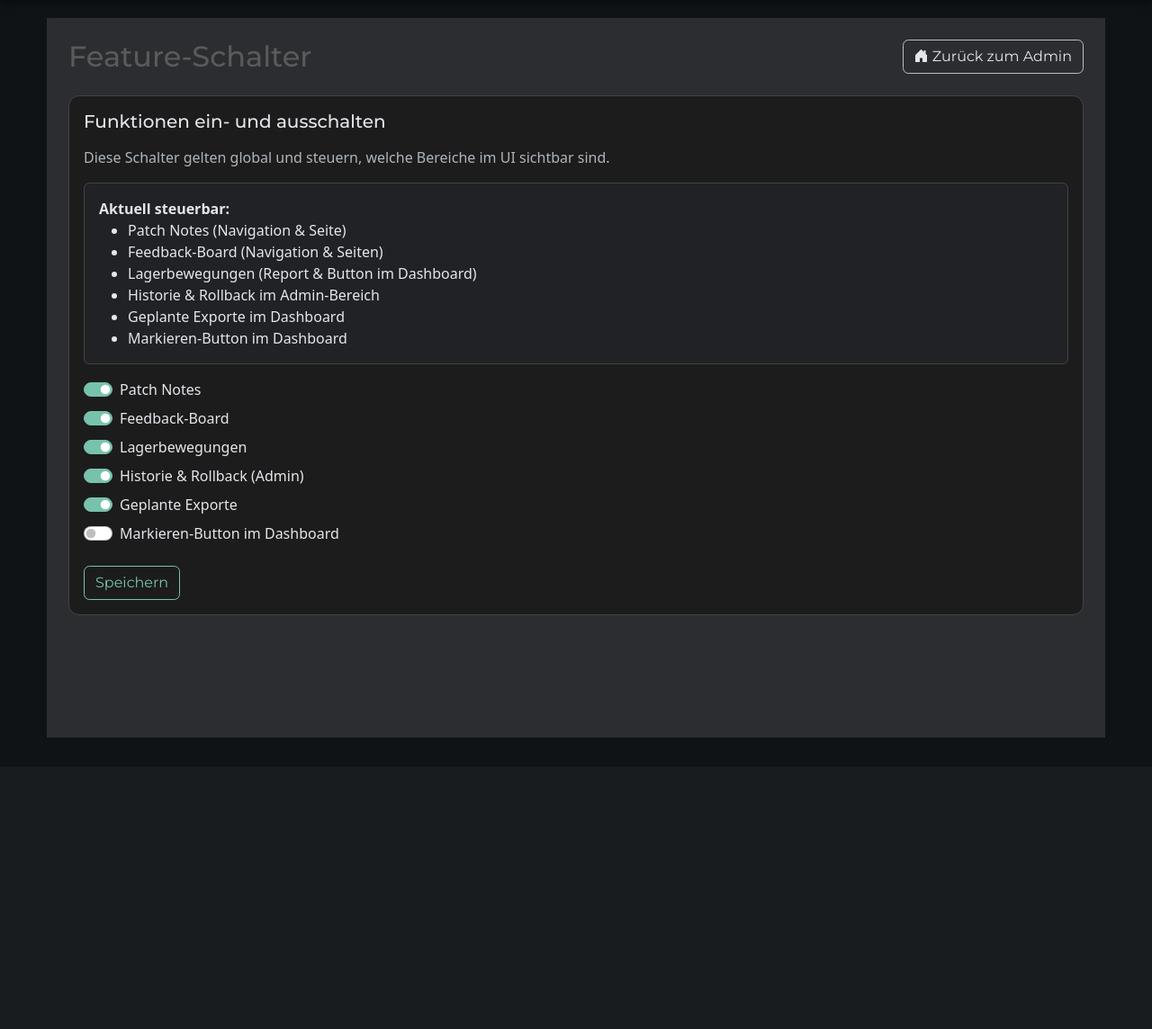
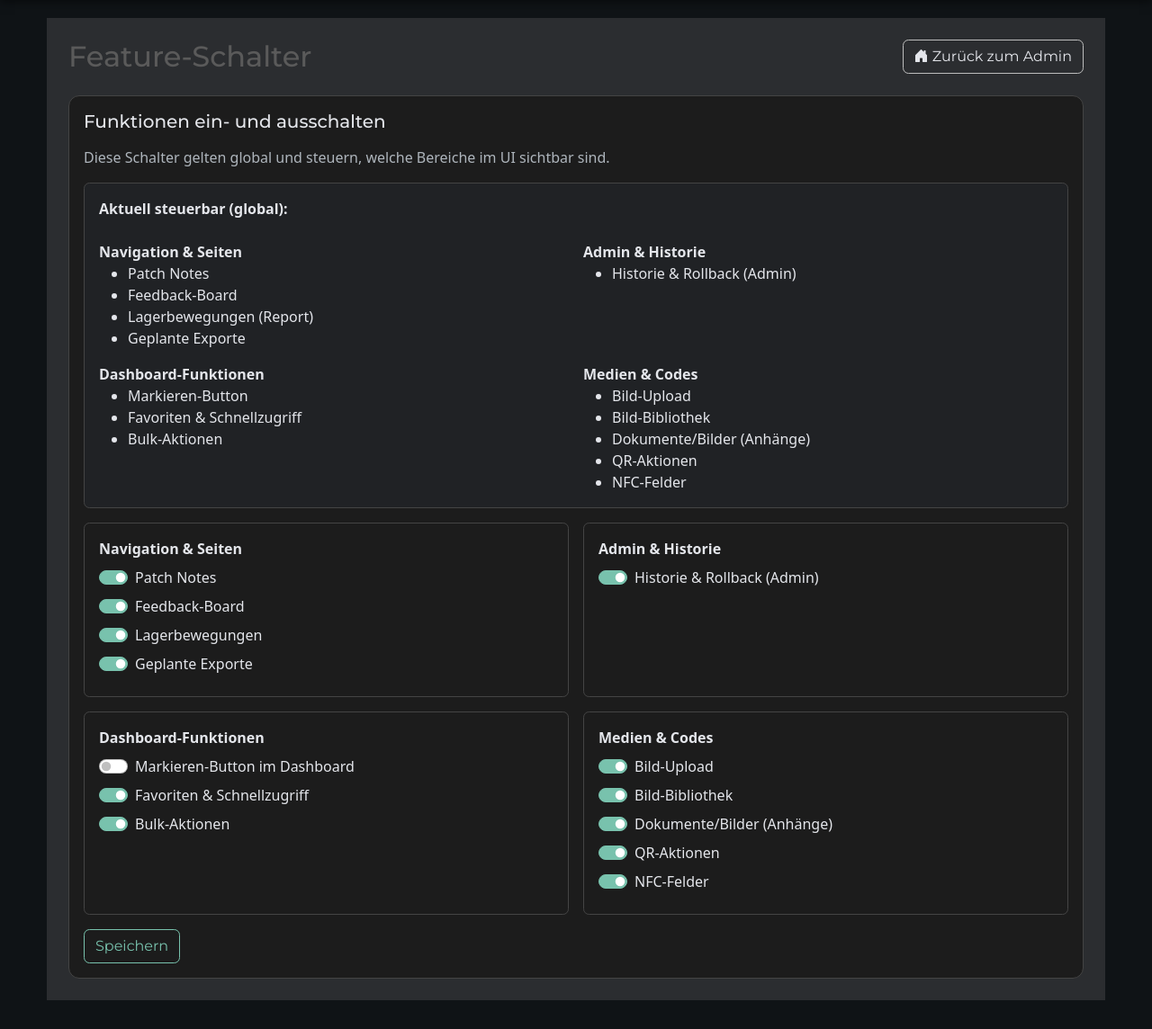
Before and after one commit to 17Trust09/inventory_management, a Django app: page /manage/feature-toggles/ in a window 1280 px wide. Shown: the part 57-1201 px from the top of the page at 90% size. Before the commit the page ends 877 px from the top, so only its background shows below. Run offline with Django 4.2, Linux system fonts and the light colour scheme; the visitor is signed in with stand-in values (Sample User, id 1); data comes from the database, SQL or seed files in the repository.

Commit message:
Expand global feature toggles

```diff
--- a/inventory/admin_views.py
+++ b/inventory/admin_views.py
@@ -677,6 +677,13 @@ def admin_feature_toggles(request):
                 "show_admin_history",
                 "show_scheduled_exports",
                 "show_mark_button",
+                "show_favorites",
+                "enable_bulk_actions",
+                "enable_attachments",
+                "enable_image_upload",
+                "enable_image_library",
+                "enable_qr_actions",
+                "enable_nfc_fields",
             ]
             widgets = {
                 "show_patch_notes": forms.CheckboxInput(attrs={"class": "form-check-input"}),
@@ -685,6 +692,13 @@ def admin_feature_toggles(request):
                 "show_admin_history": forms.CheckboxInput(attrs={"class": "form-check-input"}),
                 "show_scheduled_exports": forms.CheckboxInput(attrs={"class": "form-check-input"}),
                 "show_mark_button": forms.CheckboxInput(attrs={"class": "form-check-input"}),
+                "show_favorites": forms.CheckboxInput(attrs={"class": "form-check-input"}),
+                "enable_bulk_actions": forms.CheckboxInput(attrs={"class": "form-check-input"}),
+                "enable_attachments": forms.CheckboxInput(attrs={"class": "form-check-input"}),
+                "enable_image_upload": forms.CheckboxInput(attrs={"class": "form-check-input"}),
+                "enable_image_library": forms.CheckboxInput(attrs={"class": "form-check-input"}),
+                "enable_qr_actions": forms.CheckboxInput(attrs={"class": "form-check-input"}),
+                "enable_nfc_fields": forms.CheckboxInput(attrs={"class": "form-check-input"}),
             }
             labels = {
                 "show_patch_notes": "Patch Notes",
@@ -693,6 +707,13 @@ def admin_feature_toggles(request):
                 "show_admin_history": "Historie & Rollback (Admin)",
                 "show_scheduled_exports": "Geplante Exporte",
                 "show_mark_button": "Markieren-Button im Dashboard",
+                "show_favorites": "Favoriten & Schnellzugriff",
+                "enable_bulk_actions": "Bulk-Aktionen",
+                "enable_attachments": "Dokumente/Bilder (Anhänge)",
+                "enable_image_upload": "Bild-Upload",
+                "enable_image_library": "Bild-Bibliothek",
+                "enable_qr_actions": "QR-Aktionen",
+                "enable_nfc_fields": "NFC-Felder",
             }
 
     if request.method == "POST":
--- a/inventory/feature_flags.py
+++ b/inventory/feature_flags.py
@@ -12,6 +12,13 @@ DEFAULT_FEATURE_FLAGS = {
     "show_admin_history": True,
     "show_scheduled_exports": True,
     "show_mark_button": False,
+    "show_favorites": True,
+    "enable_bulk_actions": True,
+    "enable_attachments": True,
+    "enable_image_upload": True,
+    "enable_image_library": True,
+    "enable_qr_actions": True,
+    "enable_nfc_fields": True,
 }
 
 
@@ -27,6 +34,13 @@ def get_feature_flags() -> dict[str, bool]:
                 "show_admin_history": settings.show_admin_history,
                 "show_scheduled_exports": settings.show_scheduled_exports,
                 "show_mark_button": settings.show_mark_button,
+                "show_favorites": settings.show_favorites,
+                "enable_bulk_actions": settings.enable_bulk_actions,
+                "enable_attachments": settings.enable_attachments,
+                "enable_image_upload": settings.enable_image_upload,
+                "enable_image_library": settings.enable_image_library,
+                "enable_qr_actions": settings.enable_qr_actions,
+                "enable_nfc_fields": settings.enable_nfc_fields,
             }
         )
     return flags
--- a/inventory/models.py
+++ b/inventory/models.py
@@ -111,6 +111,34 @@ class GlobalSettings(models.Model):
     show_mark_button = models.BooleanField(
         default=False,
         verbose_name="Markieren-Button anzeigen",
+    )
+    show_favorites = models.BooleanField(
+        default=True,
+        verbose_name="Favoriten & Schnellzugriff anzeigen",
+    )
+    enable_bulk_actions = models.BooleanField(
+        default=True,
+        verbose_name="Bulk-Aktionen erlauben",
+    )
+    enable_attachments = models.BooleanField(
+        default=True,
+        verbose_name="Dokumente/Bilder (Anhänge) erlauben",
+    )
+    enable_image_upload = models.BooleanField(
+        default=True,
+        verbose_name="Bild-Upload erlauben",
+    )
+    enable_image_library = models.BooleanField(
+        default=True,
+        verbose_name="Bild-Bibliothek erlauben",
+    )
+    enable_qr_actions = models.BooleanField(
+        default=True,
+        verbose_name="QR-Aktionen erlauben",
+    )
+    enable_nfc_fields = models.BooleanField(
+        default=True,
+        verbose_name="NFC-Felder anzeigen",
     )
 
     def __str__(self):
--- a/inventory/templates/inventory/admin_feature_toggles.html
+++ b/inventory/templates/inventory/admin_feature_toggles.html
@@ -10,27 +10,81 @@
         Diese Schalter gelten global und steuern, welche Bereiche im UI sichtbar sind.
       </p>
       <div class="alert alert-secondary">
-        <strong>Aktuell steuerbar:</strong>
-        <ul class="mb-0">
-          <li>Patch Notes (Navigation &amp; Seite)</li>
-          <li>Feedback-Board (Navigation &amp; Seiten)</li>
-          <li>Lagerbewegungen (Report &amp; Button im Dashboard)</li>
-          <li>Historie &amp; Rollback im Admin-Bereich</li>
-          <li>Geplante Exporte im Dashboard</li>
-          <li>Markieren-Button im Dashboard</li>
-        </ul>
+        <strong>Aktuell steuerbar (global):</strong>
+        <div class="row row-cols-1 row-cols-md-2 g-3 mt-2">
+          <div class="col">
+            <div class="fw-semibold">Navigation &amp; Seiten</div>
+            <ul class="mb-0">
+              <li>Patch Notes</li>
+              <li>Feedback-Board</li>
+              <li>Lagerbewegungen (Report)</li>
+              <li>Geplante Exporte</li>
+            </ul>
+          </div>
+          <div class="col">
+            <div class="fw-semibold">Admin &amp; Historie</div>
+            <ul class="mb-0">
+              <li>Historie &amp; Rollback (Admin)</li>
+            </ul>
+          </div>
+          <div class="col">
+            <div class="fw-semibold">Dashboard-Funktionen</div>
+            <ul class="mb-0">
+              <li>Markieren-Button</li>
+              <li>Favoriten &amp; Schnellzugriff</li>
+              <li>Bulk-Aktionen</li>
+            </ul>
+          </div>
+          <div class="col">
+            <div class="fw-semibold">Medien &amp; Codes</div>
+            <ul class="mb-0">
+              <li>Bild-Upload</li>
+              <li>Bild-Bibliothek</li>
+              <li>Dokumente/Bilder (Anhänge)</li>
+              <li>QR-Aktionen</li>
+              <li>NFC-Felder</li>
+            </ul>
+          </div>
+        </div>
       </div>
 
       <form method="post" class="mt-3">
         {% csrf_token %}
-        {% for field in form %}
-          <div class="form-check form-switch mb-2">
-            {{ field }}
-            <label class="form-check-label" for="{{ field.id_for_label }}">
-              {{ field.label }}
-            </label>
+        <div class="row row-cols-1 row-cols-md-2 g-3">
+          <div class="col">
+            <div class="border rounded p-3 h-100" style="border-color:var(--border);">
+              <div class="fw-semibold mb-2">Navigation &amp; Seiten</div>
+              <div class="form-check form-switch mb-2">{{ form.show_patch_notes }} <label class="form-check-label" for="{{ form.show_patch_notes.id_for_label }}">{{ form.show_patch_notes.label }}</label></div>
+              <div class="form-check form-switch mb-2">{{ form.show_feedback }} <label class="form-check-label" for="{{ form.show_feedback.id_for_label }}">{{ form.show_feedback.label }}</label></div>
+              <div class="form-check form-switch mb-2">{{ form.show_movement_report }} <label class="form-check-label" for="{{ form.show_movement_report.id_for_label }}">{{ form.show_movement_report.label }}</label></div>
+              <div class="form-check form-switch mb-2">{{ form.show_scheduled_exports }} <label class="form-check-label" for="{{ form.show_scheduled_exports.id_for_label }}">{{ form.show_scheduled_exports.label }}</label></div>
+            </div>
           </div>
-        {% endfor %}
+          <div class="col">
+            <div class="border rounded p-3 h-100" style="border-color:var(--border);">
+              <div class="fw-semibold mb-2">Admin &amp; Historie</div>
+              <div class="form-check form-switch mb-2">{{ form.show_admin_history }} <label class="form-check-label" for="{{ form.show_admin_history.id_for_label }}">{{ form.show_admin_history.label }}</label></div>
+            </div>
+          </div>
+          <div class="col">
+            <div class="border rounded p-3 h-100" style="border-color:var(--border);">
+              <div class="fw-semibold mb-2">Dashboard-Funktionen</div>
+              <div class="form-check form-switch mb-2">{{ form.show_mark_button }} <label class="form-check-label" for="{{ form.show_mark_button.id_for_label }}">{{ form.show_mark_button.label }}</label></div>
+              <div class="form-check form-switch mb-2">{{ form.show_favorites }} <label class="form-check-label" for="{{ form.show_favorites.id_for_label }}">{{ form.show_favorites.label }}</label></div>
+              <div class="form-check form-switch mb-2">{{ form.enable_bulk_actions }} <label class="form-check-label" for="{{ form.enable_bulk_actions.id_for_label }}">{{ form.enable_bulk_actions.label }}</label></div>
+            </div>
+          </div>
+          <div class="col">
+            <div class="border rounded p-3 h-100" style="border-color:var(--border);">
+              <div class="fw-semibold mb-2">Medien &amp; Codes</div>
+              <div class="form-check form-switch mb-2">{{ form.enable_image_upload }} <label class="form-check-label" for="{{ form.enable_image_upload.id_for_label }}">{{ form.enable_image_upload.label }}</label></div>
+              <div class="form-check form-switch mb-2">{{ form.enable_image_library }} <label class="form-check-label" for="{{ form.enable_image_library.id_for_label }}">{{ form.enable_image_library.label }}</label></div>
+              <div class="form-check form-switch mb-2">{{ form.enable_attachments }} <label class="form-check-label" for="{{ form.enable_attachments.id_for_label }}">{{ form.enable_attachments.label }}</label></div>
+              <div class="form-check form-switch mb-2">{{ form.enable_qr_actions }} <label class="form-check-label" for="{{ form.enable_qr_actions.id_for_label }}">{{ form.enable_qr_actions.label }}</label></div>
+              <div class="form-check form-switch mb-2">{{ form.enable_nfc_fields }} <label class="form-check-label" for="{{ form.enable_nfc_fields.id_for_label }}">{{ form.enable_nfc_fields.label }}</label></div>
+            </div>
+          </div>
+        </div>
 
         <button class="btn btn-outline-primary mt-3">Speichern</button>
       </form>
```
Also changed, not shown: inventory/templates/inventory/item_form.html (+13 -5 lines), inventory/templates/inventory/overview_dashboard.html (+12 -2 lines), inventory/views.py (+11 -2 lines), inventory/migrations/0050_add_global_feature_toggles.py (added).
